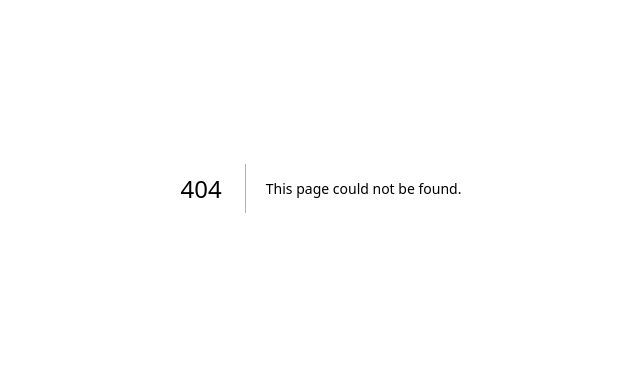
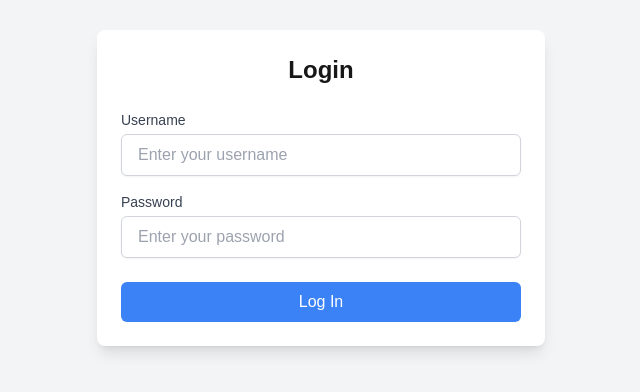
Before and after one commit to beanavas/KnightHacks-, a Next.js app in the folder staydrippy/: page /login in a window 1280 px wide. Before the commit this address had no page. Shown: the part 212-604 px from the top of the page, without its empty margins (319-959 px from the left). Built offline with nearby package versions, Linux system fonts and the light colour scheme.

Commit message:
dkwjdnw3

```diff
--- /dev/null
+++ b/staydrippy/app/login/page.tsx
@@ -0,0 +1,46 @@
+export default function login() {
+    return (
+        (
+            <div className="flex items-center justify-center min-h-screen bg-gray-100">
+              <div className="w-full max-w-md bg-white p-6 rounded-lg shadow-lg">
+                <h2 className="text-2xl font-bold text-center mb-6">Login</h2>
+
+                <form>
+                  {/* Username input */}
+                  <div className="mb-4">
+                    <label htmlFor="username" className="block text-sm font-medium text-gray-700">
+                      Username
+                    </label>
+                    <input
+                      type="text"
+                      id="username"
+                      className="w-full mt-1 px-4 py-2 border border-gray-300 rounded-md shadow-sm focus:outline-none focus:ring-2 focus:ring-blue-500 focus:border-blue-500"
+                      placeholder="Enter your username"
+                    />
+                  </div>
+
+                  {/* Password input */}
+                  <div className="mb-6">
+                    <label htmlFor="password" className="block text-sm font-medium text-gray-700">
+                      Password
+                    </label>
+                    <input
+                      type="password"
+                      id="password"
+                      className="w-full mt-1 px-4 py-2 border border-gray-300 rounded-md shadow-sm focus:outline-none focus:ring-2 focus:ring-blue-500 focus:border-blue-500"
+                      placeholder="Enter your password"
+                    />
+                  </div>
+
+                  {/* Submit button */}
+                  <button
+                    type="submit"
+                    className="w-full bg-blue-500 text-white py-2 px-4 rounded-md hover:bg-blue-600 focus:outline-none focus:ring-2 focus:ring-blue-500 focus:ring-opacity-50"
+                  >
+                    Log In
+                  </button>
+                </form>
+              </div>
+            </div>
+          ))
+        }
--- a/staydrippy/app/page.tsx
+++ b/staydrippy/app/page.tsx
@@ -14,24 +14,18 @@ export default function Home() {
       </h1>
 
       <p className="text-black-500 text-xl sm:block">
-        Use staydrippy to make the right outfit choices for every ocassio.
+        Use staydrippy to make the right outfit choices for every ocassion.
       </p>
 
-      <div className="mt-8 flex flex-wrap justify-center gap-4">
-        <a
-          className="block w-full rounded bg-red-600 px-12 py-3 text-sm font-medium text-white shadow hover:bg-red-700 focus:outline-none focus:ring active:bg-red-500 sm:w-auto"
-          href="#"
-        >
-          Log In
-        </a>
-
-        <a
-          className="block w-full rounded px-12 py-3 text-sm font-medium text-red-600 shadow hover:text-red-700 focus:outline-none focus:ring active:text-red-500 sm:w-auto"
-          href="#"
-        >
-          Learn More
-        </a>
-      </div>
+      <div className="flex justify-center">
+          <Link href="/login">
+            <button
+              className="bg-blue-500 text-white px-10 py-5 rounded-full hover:bg-blue-600"
+            >
+              Log In
+            </button>
+          </Link>
+        </div>
     </div>
   </div>
 </section>
```
